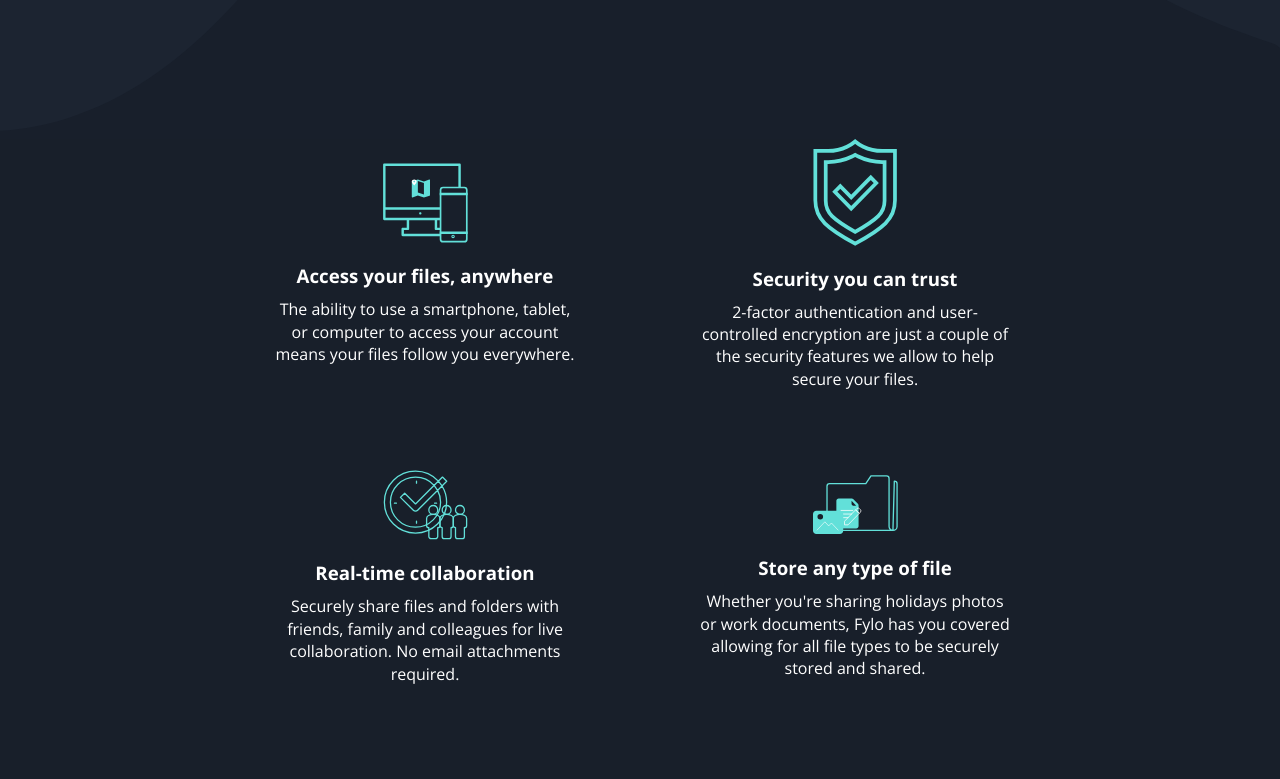
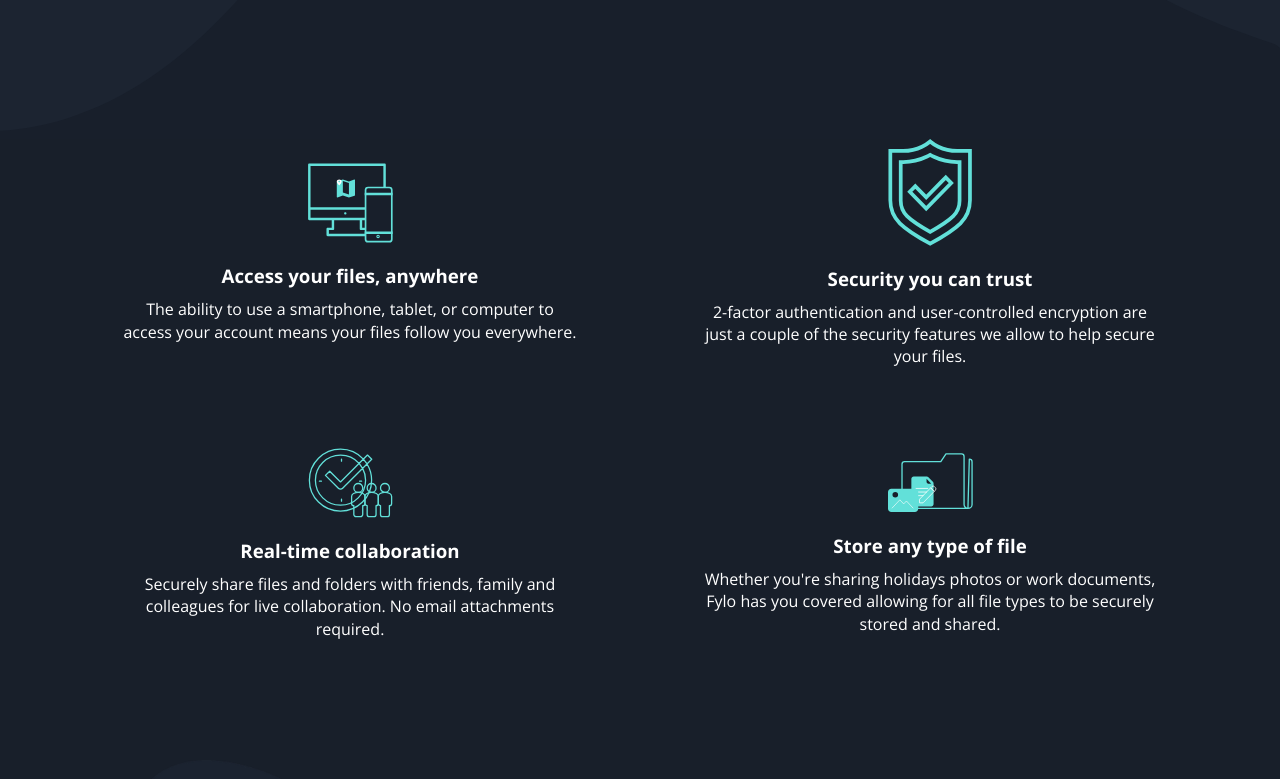
Before and after one commit to data-sets/fylo-dark-theme, a React (Create React App) app: page / in a window 1280 px wide. Shown: the part 900-1679 px from the top of the page. Built offline with nearby package versions, Linux system fonts and the light colour scheme.

Commit message:
added: testimonial

```diff
--- a/src/scss/globals/_main.scss
+++ b/src/scss/globals/_main.scss
@@ -110,7 +110,7 @@ button {
       max-width: 1080px;
       width: 100%;
       margin: 0 auto;
-      padding-inline: 150px;
+
       padding-bottom: 120px;
       gap: 80px;
       li {
```
Also changed, not shown: src/dist/style.css, 1 other file (tests, documents, lock files or other folders).
